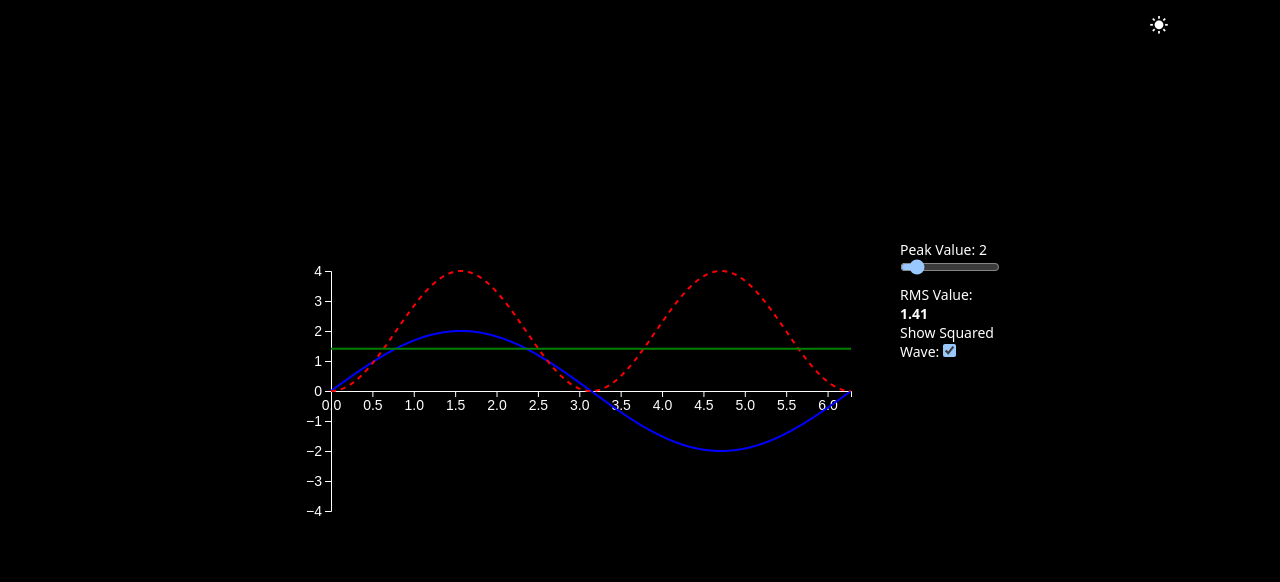
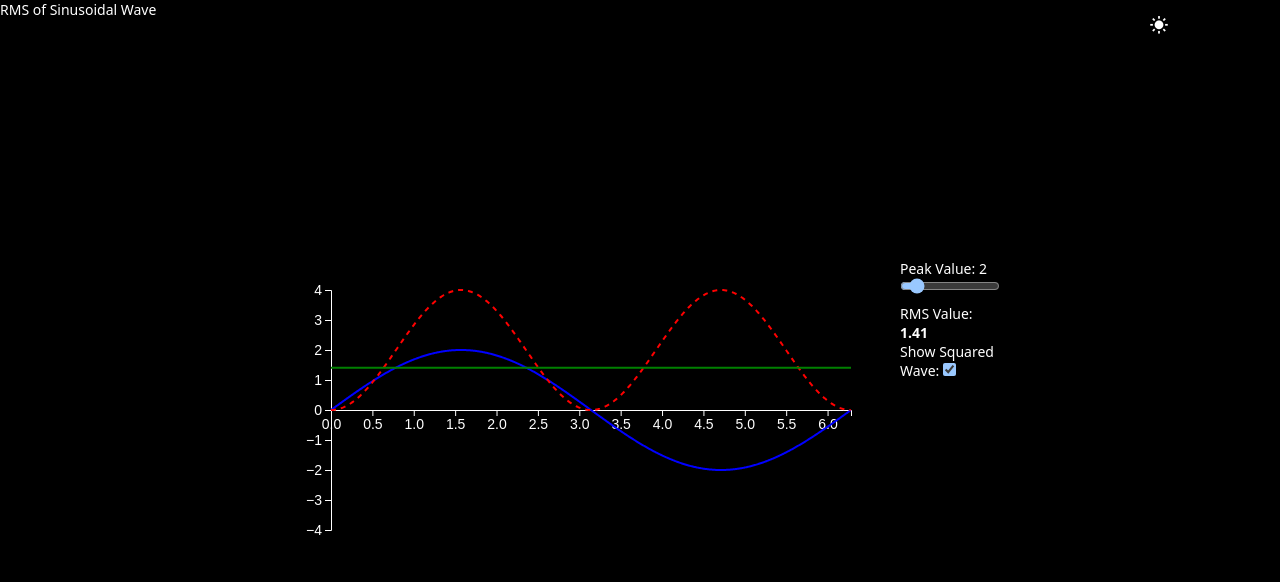
Before and after one commit to Siizer/RMS, a plain HTML site: page index.html in a window 1280 px wide. Drawn offline with nearby package versions, Linux system fonts and the light colour scheme.

Commit message:
Update index.html

```diff
--- a/index.html
+++ b/index.html
@@ -12,6 +12,7 @@
 
 <body class="dark-mode">
 	<button id="toggle-button"><i type="solid" class='bx bxs-sun'></i></button>
+	<p class="pageTitle"> RMS of Sinusoidal Wave </p>
 	<div id="main-container">
         <div style="display: flex;">
             <div id="waveDisplay" style="width: 600px; height: 300px;"></div>
```
